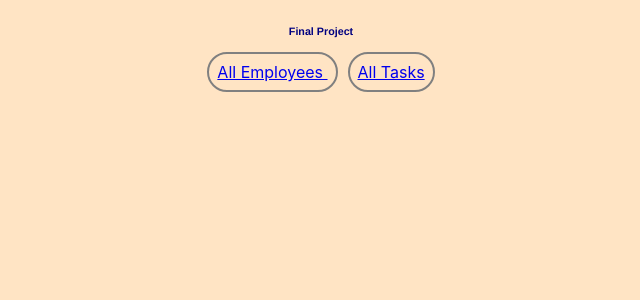
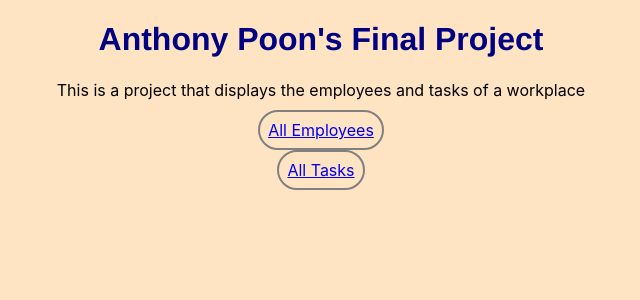
Before and after one commit to anthonypoon12/WebDev-Spring-2023-Final-Project-Frontend, a React (Create React App) app: page / in a window 1280 px wide. Shown: the top 300 px of the page, without its empty margins (319-959 px from the left). Built offline with nearby package versions, Linux system fonts and the light colour scheme; the HTML template or start-up script is replaced by a standard one.

Commit message:
Added some description to home page

```diff
--- a/src/components/views/HomePageView.js
+++ b/src/components/views/HomePageView.js
@@ -7,8 +7,13 @@ import { Link } from 'react-router-dom';
 const HomePageView = () => {
   return (
     <div>
-      <h6>Final Project</h6>
+      <h1>Anthony Poon's Final Project</h1>
+      This is a project that displays the employees and tasks of a workplace
+      <br />
+      <br />
       <Link to={'/employees'} > All Employees </Link>
+      <br />
+      <br />
       <Link to={'/tasks'} > All Tasks </Link>
 
     </div>
```
